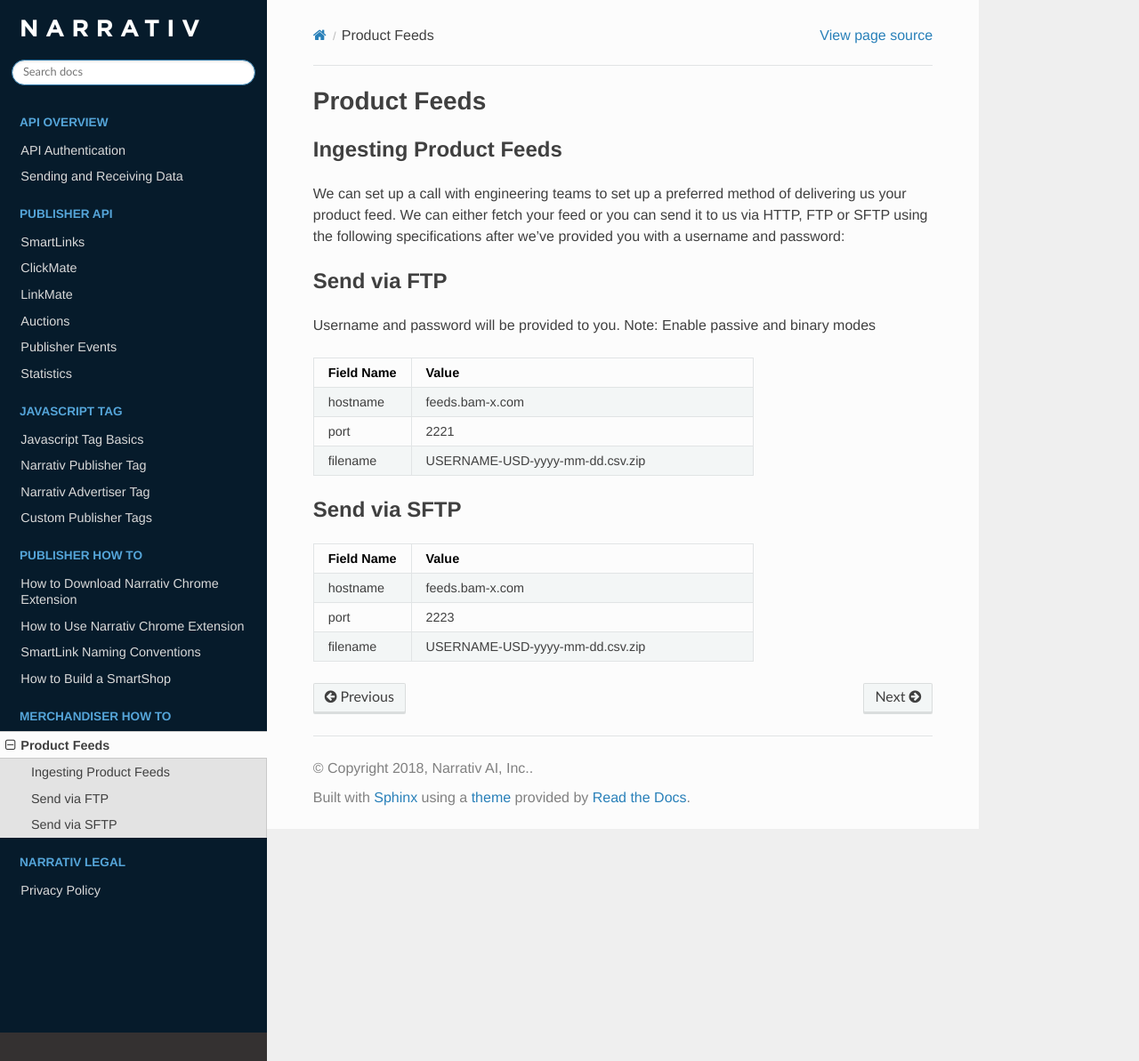
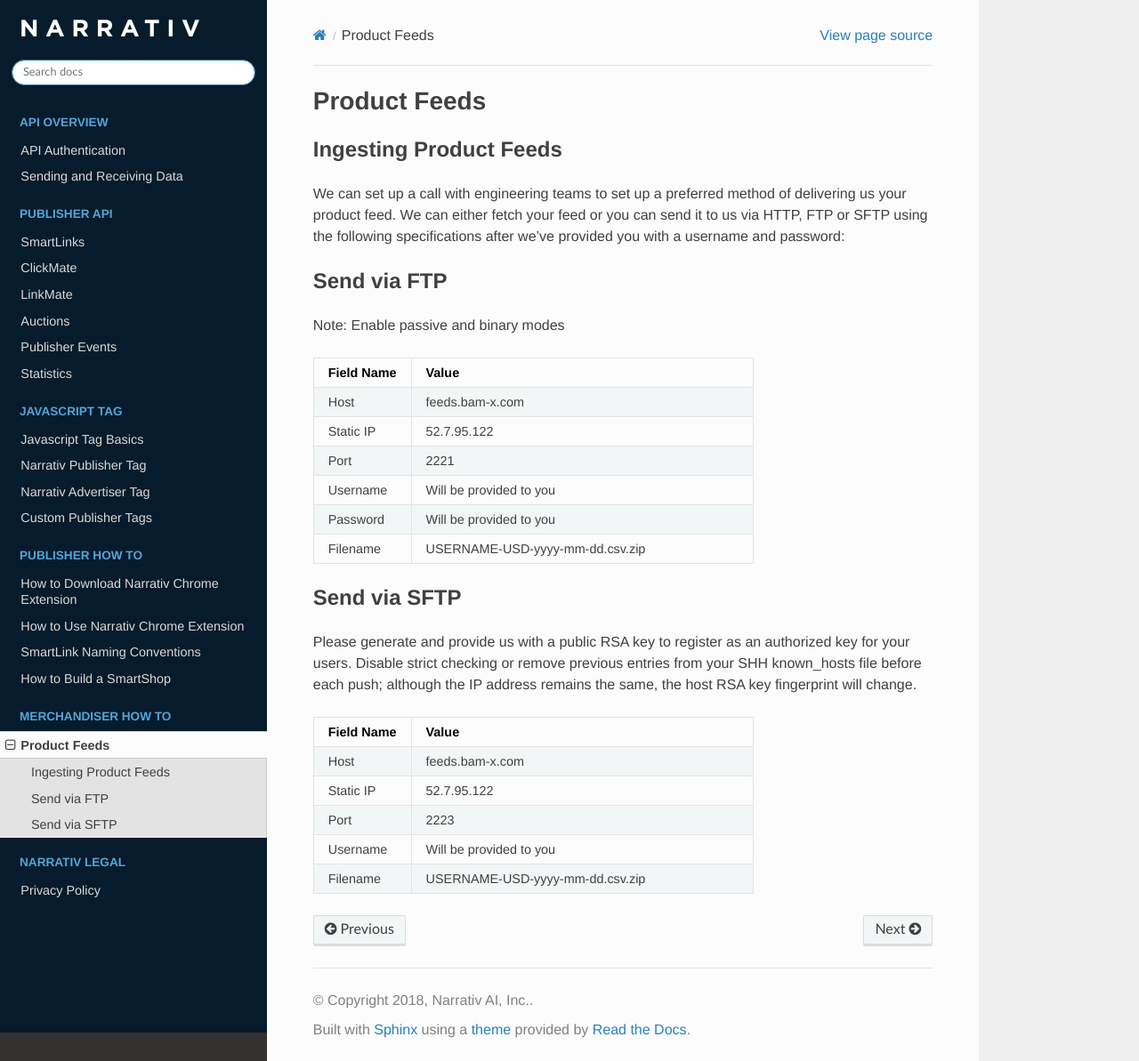
Before and after one commit to robinssq/api-docs, a Sphinx documentation site: the page built from docs/feeds.rst, in a window 1280 px wide and 1193 px high. Shown: the whole window at 89% size. Built offline with Sphinx 7.4.7 and the Read the Docs theme 2.0.0, drawn with Linux system fonts in a browser that asks for light colours.

Commit message:
add ftp/sftp details

```diff
--- a/docs/feeds.rst
+++ b/docs/feeds.rst
@@ -20,18 +19,31 @@
    * - Field Name
      - Value
 
-   * - hostname
+   * - Host
      - feeds.bam-x.com
 
-   * - port
+   * - Static IP
+     - 52.7.95.122
+
+   * - Port
      - 2221
 
-   * - filename
+   * - Username
+     - Will be provided to you
+
+   * - Password
+     - Will be provided to you
+
+   * - Filename
      - USERNAME-USD-yyyy-mm-dd.csv.zip
 
 
 Send via SFTP
 ------------
+Please generate and provide us with a public RSA key to register as an authorized key for your users. Disable strict
+checking or remove previous entries from your SHH known_hosts file before each push; although the IP address
+remains the same, the host RSA key fingerprint will change.
+
 .. list-table::
    :widths: 20 70
    :header-rows: 1
@@ -39,11 +51,17 @@
    * - Field Name
      - Value
 
-   * - hostname
+   * - Host
      - feeds.bam-x.com
 
-   * - port
+   * - Static IP
+     - 52.7.95.122
+
+   * - Port
      - 2223
 
-   * - filename
+   * - Username
+     - Will be provided to you
+
+   * - Filename
      - USERNAME-USD-yyyy-mm-dd.csv.zip
```
Also changed, not shown: other parts of docs/feeds.rst (+0 -1 lines).
